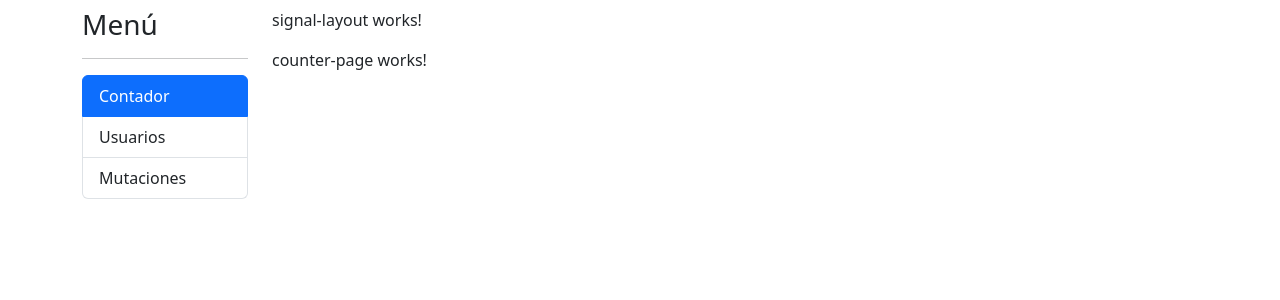
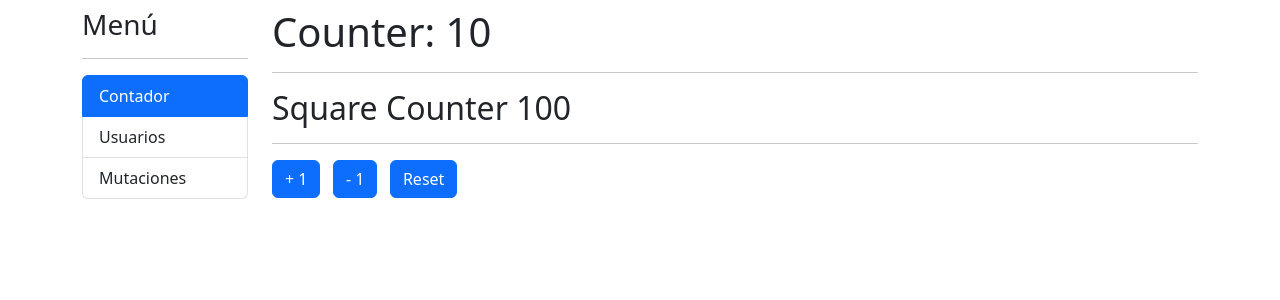
Before and after one commit to felimera/angular-directive-signals, an Angular app: page /signals/counter in a window 1280 px wide. Shown: the top 300 px of the page. Built offline with nearby package versions, Linux system fonts and the light colour scheme.

Commit message:
developer : Counter Signal.

```diff
--- a/src/app/signals/layout/signals-layout/signals-layout.component.html
+++ b/src/app/signals/layout/signals-layout/signals-layout.component.html
@@ -6,7 +6,6 @@
   </div>
 
   <div class="col-10">
-    <p>signal-layout works!</p>
     <router-outlet />
   </div>
 </div>
--- a/src/app/signals/pages/counter-page/counter-page.component.html
+++ b/src/app/signals/pages/counter-page/counter-page.component.html
@@ -1 +1,9 @@
-<p>counter-page works!</p>
+<h1>Counter: {{counter()}}</h1>
+<hr>
+<h2>Square Counter {{squareCounter()}}</h2>
+<hr>
+<button (click)="increaseBy(+1)" class="btn btn-primary">+ 1</button>
+&nbsp;
+<button (click)="increaseBy(-1)" class="btn btn-primary">- 1</button>
+&nbsp;
+<button (click)="counter.set(0)" class="btn btn-primary">Reset</button>
--- a/src/app/signals/pages/counter-page/counter-page.component.ts
+++ b/src/app/signals/pages/counter-page/counter-page.component.ts
@@ -1,4 +1,4 @@
-import { Component } from '@angular/core';
+import { Component, computed, signal } from '@angular/core';
 
 @Component({
   templateUrl: './counter-page.component.html',
@@ -6,4 +6,10 @@
 })
 export class CounterPageComponent {
 
+  public counter = signal(10);
+  public squareCounter = computed(() => this.counter() * this.counter());
+
+  increaseBy(value: number): void {
+    this.counter.update(current => current + value);
+  }
 }
```
